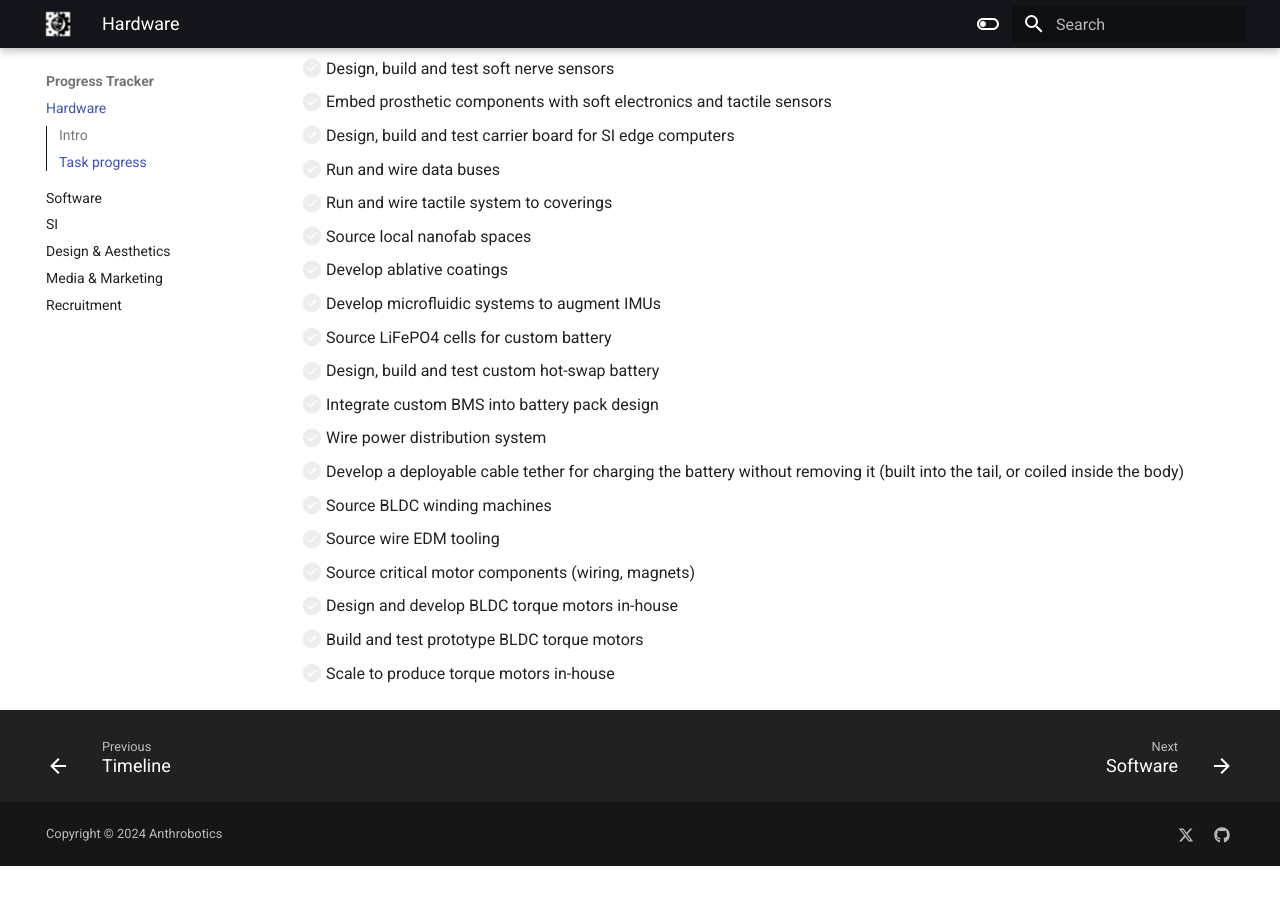
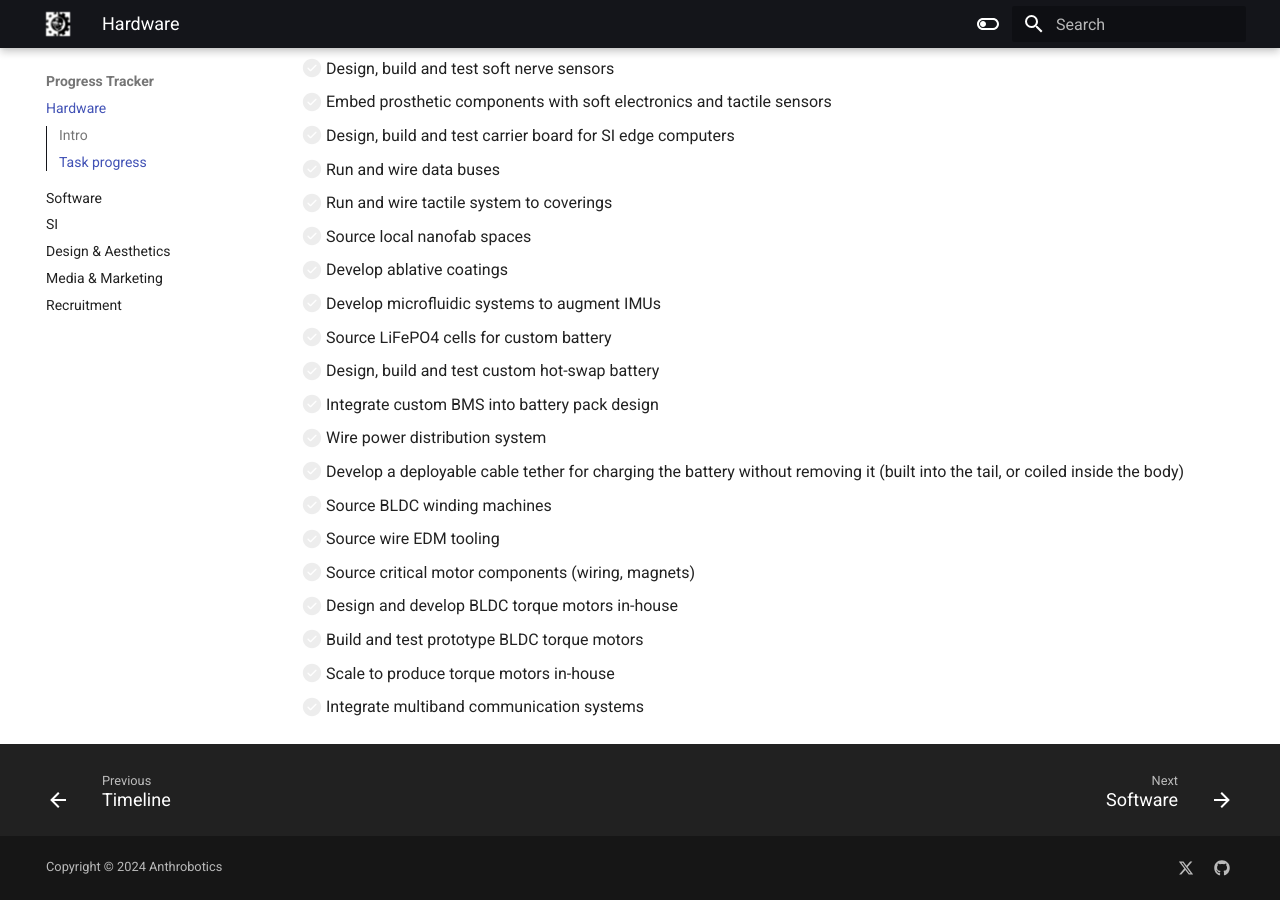
Before and after one commit to Anthrobotics/anthro-docs, an MkDocs documentation site: the page built from docs/progress tracker/hardware progress.md, in a window 1280 px wide and 900 px high, scrolled down 1144 px. Built offline with MkDocs 1.6.1 and Material for MkDocs 9.7.7, drawn with Linux system fonts in a browser that asks for light colours; before the commit the page ends 2010 px from its top, so only the background shows below that.

Commit message:
Update hardware progress.md

```diff
--- a/docs/progress tracker/hardware progress.md
+++ b/docs/progress tracker/hardware progress.md
@@ -51,3 +51,4 @@ Tasks will be tracked in more detail on GitHub. This page is updated to reflect
 - [ ] Design and develop BLDC torque motors in-house
 - [ ] Build and test prototype BLDC torque motors
 - [ ] Scale to produce torque motors in-house
+- [ ] Integrate multiband communication systems
```
